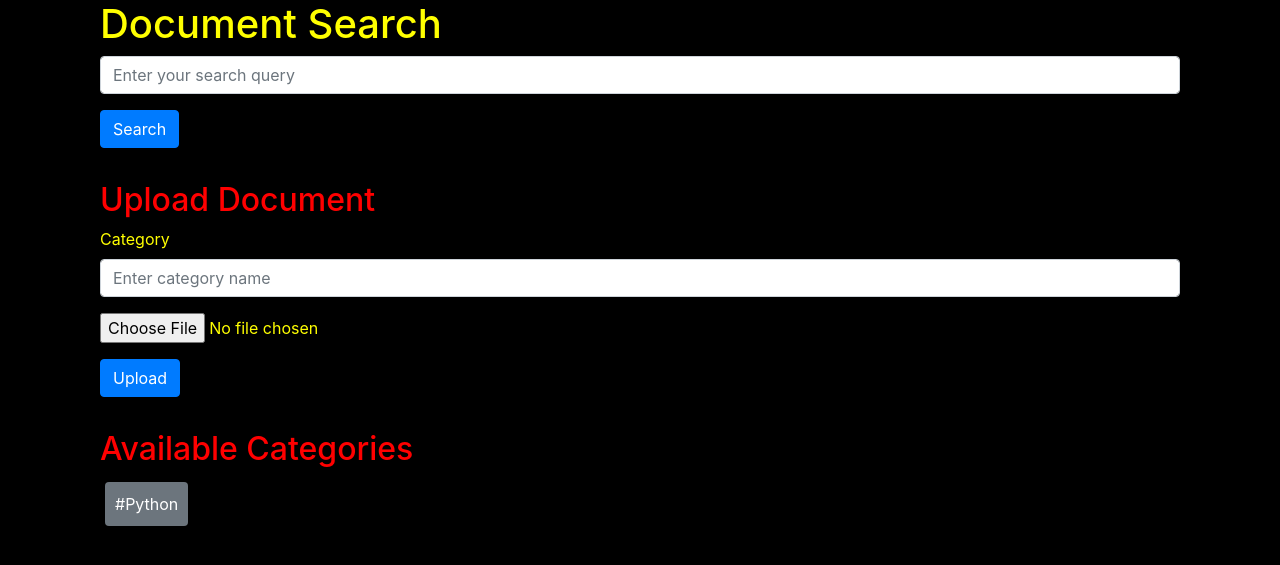
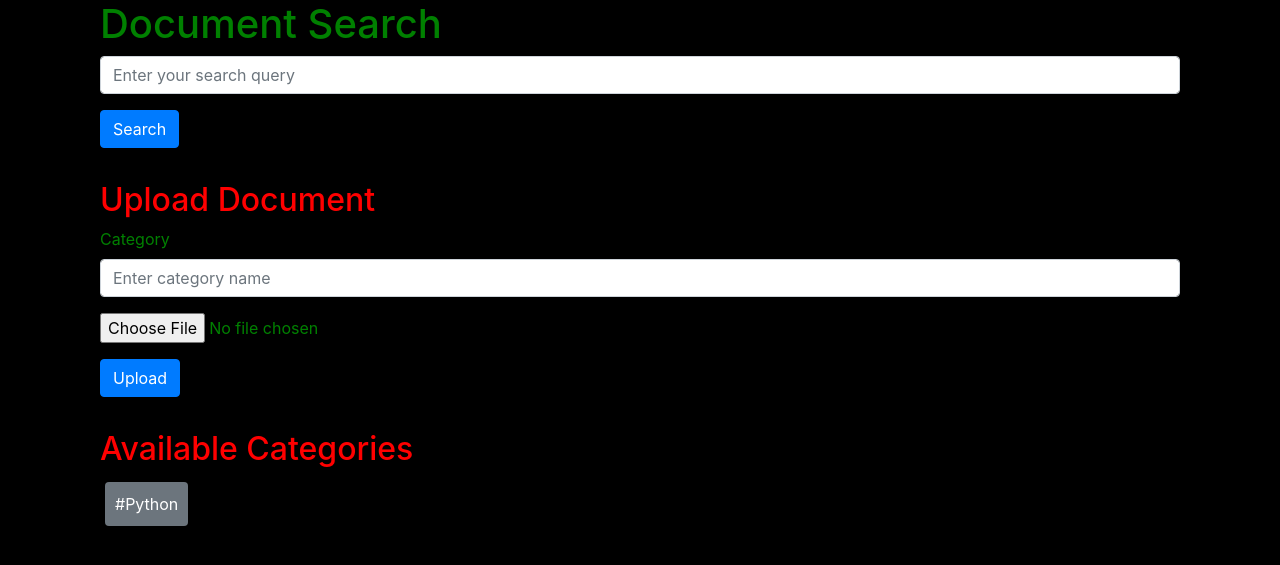
Before and after one commit to cerform/project-int, a Flask app: page / in a window 1280 px wide. Shown: the top 565 px of the page. Run offline with Flask 3, Linux system fonts and the light colour scheme; some libraries are stand-ins or nearby versions.

Commit message:
db_update

```diff
--- a/templates/layout.html
+++ b/templates/layout.html
@@ -8,7 +8,7 @@
     <style>
         /* General styles */
         body {
-            color: yellow;
+            color: green;
             background-color: black;
         }
         h2 {
```
